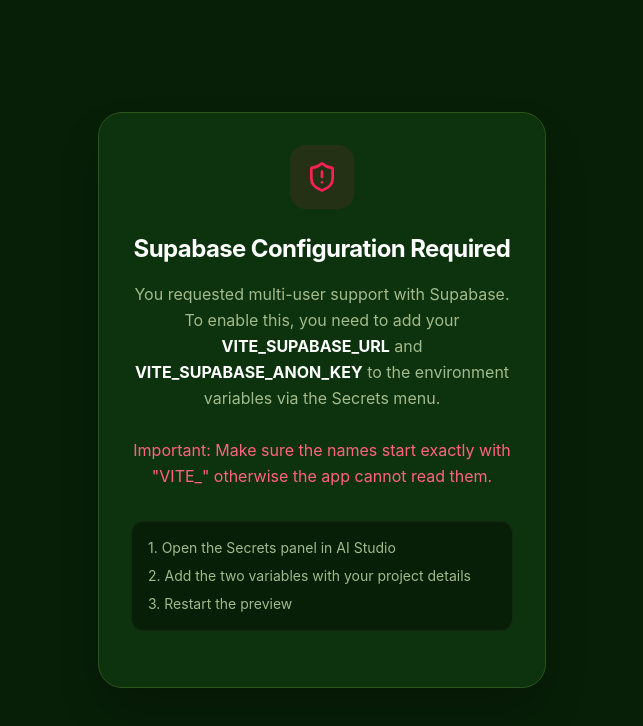
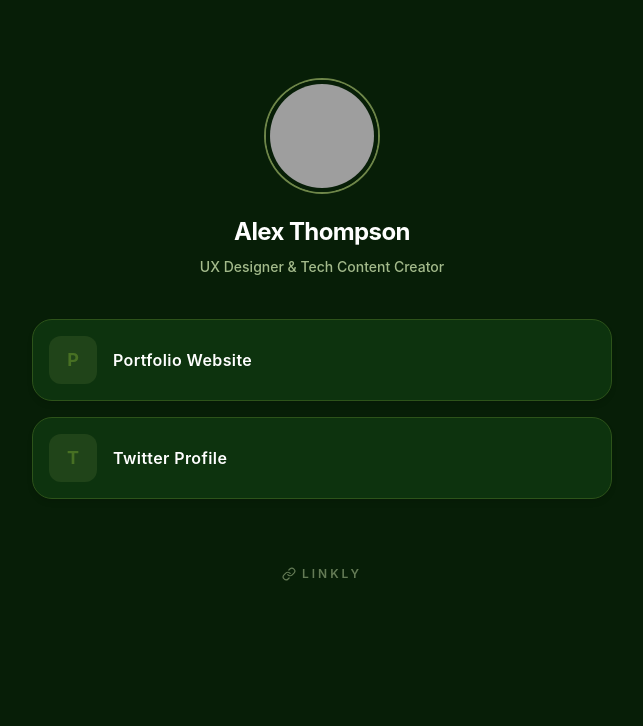
Before and after one commit to Mwabonje/Linkly, a React (Vite) app: page / in a window 1280 px wide. Before the commit this address led to /login. Shown: the top 726 px of the page, without its empty margins (318-961 px from the left). Built offline with nearby package versions, Linux system fonts and the light colour scheme; grey boxes are pictures that could not be loaded.

Commit message:
Set the Root to Your Profile: Visiting the root URL (/) now directly loads the PublicProfile component.

```diff
--- a/src/App.tsx
+++ b/src/App.tsx
@@ -42,7 +42,7 @@
   return (
     <BrowserRouter>
       <Routes>
-        <Route path="/" element={<Navigate to="/admin" replace />} />
+        <Route path="/" element={<PublicProfile />} />
         <Route path="/login" element={<Auth type="login" />} />
         <Route path="/signup" element={<Auth type="signup" />} />
         <Route path="/admin" element={
--- a/src/pages/PublicProfile.tsx
+++ b/src/pages/PublicProfile.tsx
@@ -14,7 +14,7 @@
   useEffect(() => {
     // Reusing the same simulated endpoint for demo purposes,
     // ideally this fetch specific user data by username
-    document.title = `@${username} | Linkly`;
+    document.title = username ? `@${username} | Linkly` : 'My Profile | Linkly';
 
     Promise.all([
       store.getUser(),
@@ -22,7 +22,7 @@
     ])
     .then(([u, l]) => {
       // simulate check
-      if (u.username !== username && username !== 'alex') {
+      if (username && u.username !== username && username !== 'alex') {
         setError(true);
       } else {
         setUser(u);
```
